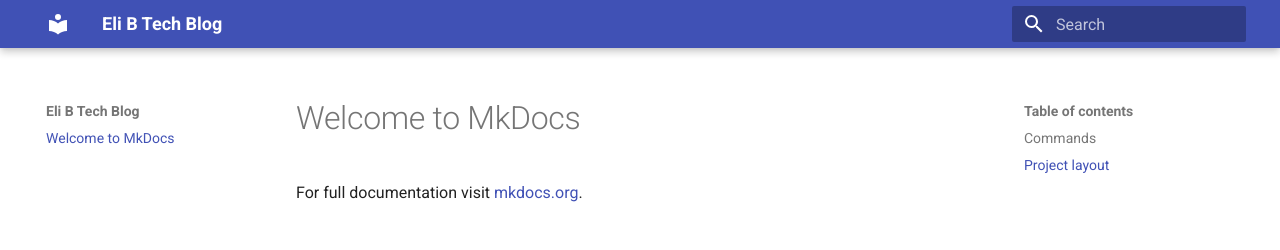
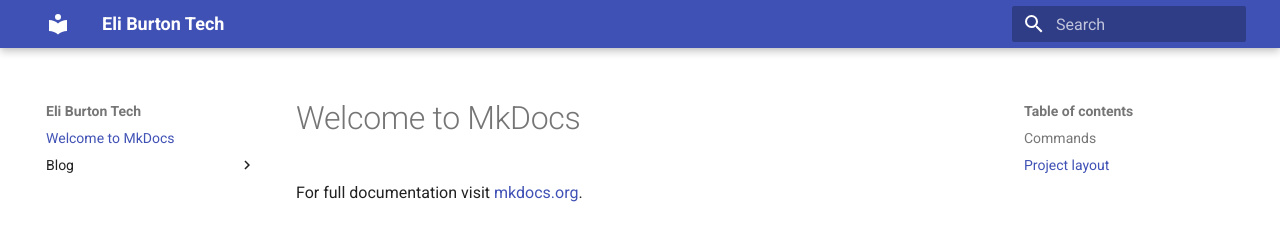
Before and after one commit to eliburtonr5/ebr5web, an MkDocs documentation site: the page built from docs/index.md, in a window 1280 px wide. Shown: the top 250 px of the page. Built offline with MkDocs 1.6.1 and Material for MkDocs 9.7.7, drawn with Linux system fonts in a browser that asks for light colours; part of the change alters nothing that is shown.

Commit message:
Update mkdocs.yml with correct site name and add description and plugins

```diff
--- a/mkdocs.yml
+++ b/mkdocs.yml
@@ -1,4 +1,10 @@
-site_name: Eli B Tech Blog
+site_name: Eli Burton Tech
+site_description: A blog about my tech projects
 site_url: https://blog.ebr5.com
+
 theme:
   name: material
+
+plugins:
+  - search
+  - blog
```
